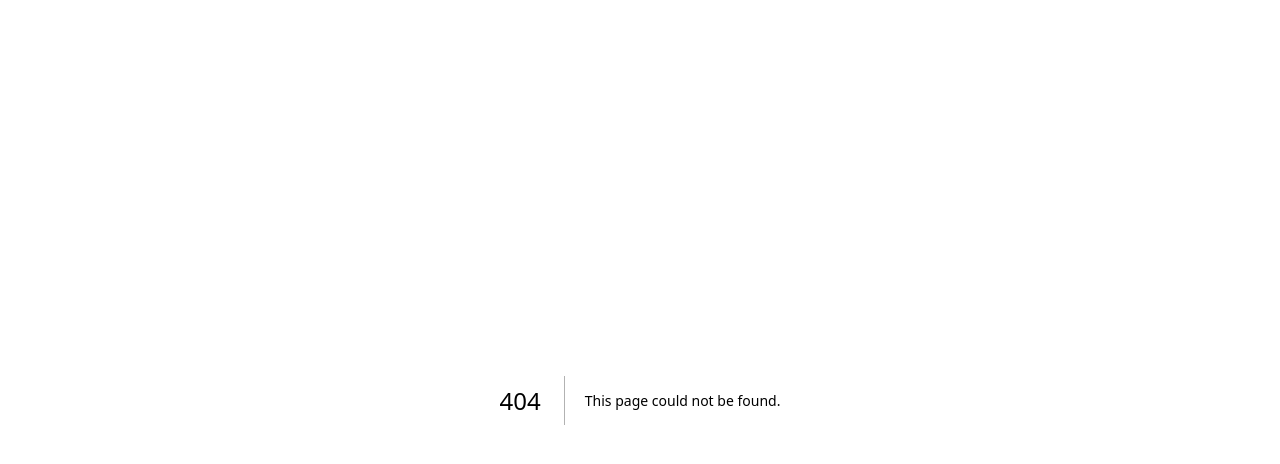
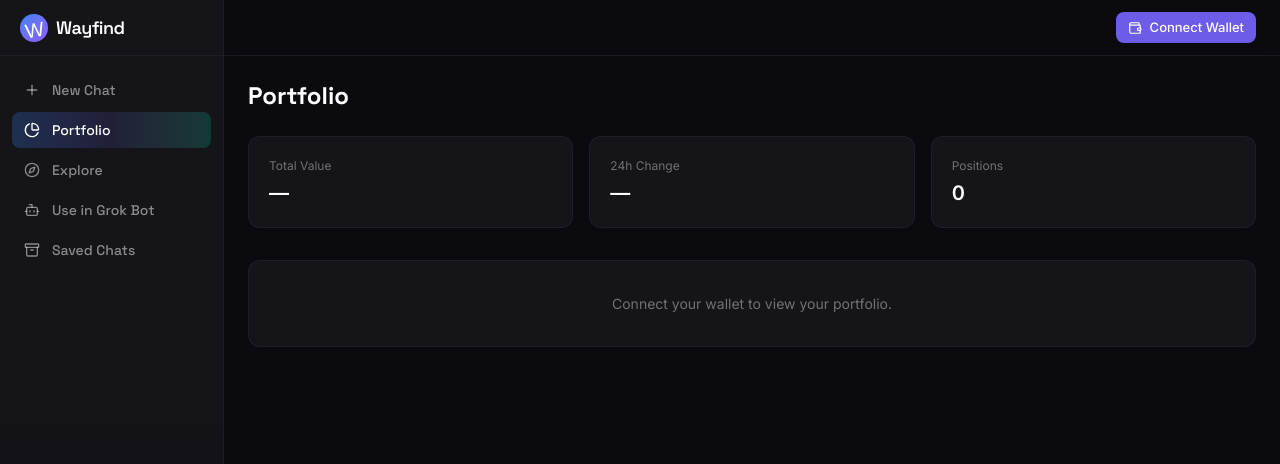
Before and after one commit to tamago-labs/wayfind-arc, a Next.js app in the folder frontend/: page /dashboard/portfolio in a window 1280 px wide. Before the commit this address had no page. Shown: the top 464 px of the page. Built offline with nearby package versions, Linux system fonts and the light colour scheme; a web font is replaced by a local one.

Commit message:
feat: add dashboard layout with sidebar and topbar

```diff
--- /dev/null
+++ b/frontend/app/components/dashboard/Sidebar.tsx
@@ -0,0 +1,79 @@
+'use client';
+
+import { useState } from 'react';
+import Link from 'next/link';
+import { usePathname } from 'next/navigation';
+import { Plus, PieChart, Compass, Bot, Archive, Menu, X } from 'lucide-react';
+import { motion, AnimatePresence } from 'framer-motion';
+
+const navItems = [
+  { href: '/dashboard/new-chat', label: 'New Chat', icon: Plus },
+  { href: '/dashboard/portfolio', label: 'Portfolio', icon: PieChart },
+  { href: '/dashboard/explore', label: 'Explore', icon: Compass },
+  { href: '/dashboard/grok-bot', label: 'Use in Grok Bot', icon: Bot },
+  { href: '/dashboard/chats', label: 'Saved Chats', icon: Archive },
+];
+
+export default function Sidebar() {
+  const pathname = usePathname();
+  const [mobileOpen, setMobileOpen] = useState(false);
+
+  return (
+    <>
+      {/* Mobile toggle */}
+      <button
+        onClick={() => setMobileOpen(!mobileOpen)}
+        className="lg:hidden fixed top-3 left-4 z-50 text-white/60 hover:text-white transition-colors"
+      >
+        {mobileOpen ? <X className="w-5 h-5" /> : <Menu className="w-5 h-5" />}
+      </button>
+
+      {/* Mobile overlay */}
+      <AnimatePresence>
+        {mobileOpen && (
+          <motion.div
+            initial={{ opacity: 0 }}
+            animate={{ opacity: 1 }}
+            exit={{ opacity: 0 }}
+            className="lg:hidden fixed inset-0 bg-black/60 z-30"
+            onClick={() => setMobileOpen(false)}
+          />
+        )}
+      </AnimatePresence>
+
+      {/* Sidebar */}
+      <aside className={`fixed top-0 left-0 h-screen w-56 bg-gradient-to-b from-surface via-surface to-dark/40 border-r border-border3/50 flex flex-col z-40 transition-transform lg:translate-x-0 ${mobileOpen ? 'translate-x-0' : '-translate-x-full'}`}>
+        <div className="h-14 flex items-center px-5 border-b border-border3/50">
+          <Link href="/" className="flex items-center gap-2">
+            <div className="w-7 h-7 rounded-full bg-gradient-to-br from-arcblue to-arcpurple flex">
+              <span className="text-[20px] font-brand text-center mx-auto rotate-[-10deg] ml-[5px] mt-[1px]">W</span>
+            </div>
+            <span className="font-display text-lg font-semibold tracking-tight">Wayfind</span>
+          </Link>
+        </div>
+
+        <nav className="flex-1 py-4 px-3 space-y-1">
+          {navItems.map((item) => {
+             const active = pathname === item.href || pathname.startsWith(item.href + '/') || (item.href === '/dashboard/new-chat' && pathname === '/dashboard');
+            const Icon = item.icon;
+            return (
+              <Link
+                key={item.href}
+                href={item.href}
+                onClick={() => setMobileOpen(false)}
+                className={`flex items-center gap-3 px-3 py-2 rounded-lg text-sm font-display font-medium transition-colors ${
+                  active
+                    ? 'bg-gradient-to-r from-arcblue/25 via-accent/15 to-accent2/20'
+                    : 'text-white/50 hover:text-white hover:bg-white/[0.03]'
+                }`}
+              >
+                <Icon className={`w-4 h-4 ${active ? 'text-white' : ''}`} />
+                <span className={active ? 'text-white' : ''}>{item.label}</span>
+              </Link>
+            );
+          })}
+        </nav>
+      </aside>
+    </>
+  );
+}
--- /dev/null
+++ b/frontend/app/components/dashboard/Topbar.tsx
@@ -0,0 +1,14 @@
+'use client';
+
+import { Wallet } from 'lucide-react';
+
+export default function Topbar() {
+  return (
+    <header className="h-14 sticky top-0 z-20 bg-dark/80 backdrop-blur border-b border-border3/50 flex items-center justify-end px-6">
+      <button className="flex items-center gap-2 px-3 py-1.5 rounded-lg text-[13px] font-medium bg-accent text-white hover:bg-accent/80 transition-colors">
+        <Wallet className="w-3.5 h-3.5" />
+        Connect Wallet
+      </button>
+    </header>
+  );
+}
--- a/frontend/app/components/landing/Header.tsx
+++ b/frontend/app/components/landing/Header.tsx
@@ -31,8 +31,8 @@ export default function Header() {
         </nav>
 
         <div className="hidden md:flex items-center gap-4">
-          <Link href="#pricing" className="text-[13px] font-display font-medium bg-accent text-white px-4 py-2 rounded-lg hover:bg-accent/80 transition-colors">
-            Get Started
+          <Link href="/dashboard" className="text-[13px] font-display font-medium bg-accent text-white px-4 py-2 rounded-lg hover:bg-accent/80 transition-colors">
+            Dashboard
           </Link>
         </div>
 
@@ -53,8 +53,8 @@ export default function Header() {
             {navLinks.map((link) => (
               <Link key={link.href} href={link.href} onClick={() => setOpen(false)} className="block text-[14px] text-white/50 hover:text-white font-display font-medium transition-colors">{link.label}</Link>
             ))}
-            <Link href="#pricing" onClick={() => setOpen(false)} className="block mt-4 text-center text-[13px] font-display font-medium bg-accent text-white px-4 py-2 rounded-lg hover:bg-accent/80 transition-colors">
-              Get Started
+            <Link href="/dashboard" onClick={() => setOpen(false)} className="block mt-4 text-center text-[13px] font-display font-medium bg-accent text-white px-4 py-2 rounded-lg hover:bg-accent/80 transition-colors">
+              Dashboard
             </Link>
           </motion.div>
         )}
--- /dev/null
+++ b/frontend/app/dashboard/chats/page.tsx
@@ -0,0 +1,10 @@
+export default function ChatsPage() {
+  return (
+    <div>
+      <h1 className="font-display text-2xl font-bold mb-6">Saved Chats</h1>
+      <div className="bg-surface border border-border3/50 rounded-xl p-8 text-center">
+        <p className="text-[14px] text-white/40">Your saved chat sessions will appear here.</p>
+      </div>
+    </div>
+  );
+}
--- /dev/null
+++ b/frontend/app/dashboard/explore/page.tsx
@@ -0,0 +1,10 @@
+export default function ExplorePage() {
+  return (
+    <div>
+      <h1 className="font-display text-2xl font-bold mb-6">Explore</h1>
+      <div className="bg-surface border border-border3/50 rounded-xl p-8 text-center">
+        <p className="text-[14px] text-white/40">Discover tokenized assets and protocols on Arc. Coming soon.</p>
+      </div>
+    </div>
+  );
+}
--- /dev/null
+++ b/frontend/app/dashboard/grok-bot/page.tsx
@@ -0,0 +1,18 @@
+export default function GrokBotPage() {
+  return (
+    <div>
+      <h1 className="font-display text-2xl font-bold mb-6">Use in Grok Bot</h1>
+      <div className="bg-surface border border-border3/50 rounded-xl p-8 text-center">
+        <p className="text-[14px] text-white/40 mb-4">Export your Wayfind setup to Grok Bot or import agent skills.</p>
+        <a
+          href="https://wayfind.click"
+          target="_blank"
+          rel="noopener noreferrer"
+          className="inline-flex items-center gap-2 text-[13px] font-display font-medium bg-accent text-white px-5 py-2.5 rounded-lg hover:bg-accent/80 transition-colors"
+        >
+          Open Grok Bot
+        </a>
+      </div>
+    </div>
+  );
+}
--- /dev/null
+++ b/frontend/app/dashboard/layout.tsx
@@ -0,0 +1,14 @@
+import Sidebar from '@/components/dashboard/Sidebar';
+import Topbar from '@/components/dashboard/Topbar';
+
+export default function DashboardLayout({ children }: { children: React.ReactNode }) {
+  return (
+    <div className="min-h-screen bg-dark">
+      <Sidebar />
+      <div className="ml-56 flex flex-col min-h-screen">
+        <Topbar />
+        <main className="flex-1 p-6">{children}</main>
+      </div>
+    </div>
+  );
+}
--- /dev/null
+++ b/frontend/app/dashboard/new-chat/page.tsx
@@ -0,0 +1,5 @@
+import { redirect } from 'next/navigation';
+
+export default function NewChatPage() {
+  redirect('/dashboard');
+}
--- /dev/null
+++ b/frontend/app/dashboard/page.tsx
@@ -0,0 +1,17 @@
+export default function DashboardPage() {
+  return (
+    <div className="flex flex-col items-center justify-center h-[calc(100vh-7rem)]">
+      <div className="max-w-lg w-full text-center">
+        <div className="w-16 h-16 rounded-full bg-accent/10 flex items-center justify-center mx-auto mb-6">
+          <svg className="w-8 h-8 text-accent" fill="none" viewBox="0 0 24 24" stroke="currentColor">
+            <path strokeLinecap="round" strokeLinejoin="round" strokeWidth={1.5} d="M8 12h.01M12 12h.01M16 12h.01M21 12c0 4.418-4.03 8-9 8a9.863 9.863 0 01-4.255-.949L3 20l1.395-3.72C3.512 15.042 3 13.574 3 12c0-4.418 4.03-8 9-8s9 3.582 9 8z" />
+          </svg>
+        </div>
+        <h1 className="font-display text-2xl font-bold mb-3">New Chat</h1>
+        <p className="text-[14px] text-white/45 leading-relaxed">
+          Start a conversation with your AI agent. Ask about on-chain data, portfolio management, or automate financial workflows on Arc.
+        </p>
+      </div>
+    </div>
+  );
+}
--- /dev/null
+++ b/frontend/app/dashboard/portfolio/page.tsx
@@ -0,0 +1,24 @@
+export default function PortfolioPage() {
+  return (
+    <div>
+      <h1 className="font-display text-2xl font-bold mb-6">Portfolio</h1>
+      <div className="grid md:grid-cols-3 gap-4 mb-8">
+        <div className="bg-surface border border-border3/50 rounded-xl p-5">
+          <p className="text-[12px] text-white/40 mb-1">Total Value</p>
+          <p className="text-xl font-semibold">—</p>
+        </div>
+        <div className="bg-surface border border-border3/50 rounded-xl p-5">
+          <p className="text-[12px] text-white/40 mb-1">24h Change</p>
+          <p className="text-xl font-semibold">—</p>
+        </div>
+        <div className="bg-surface border border-border3/50 rounded-xl p-5">
+          <p className="text-[12px] text-white/40 mb-1">Positions</p>
+          <p className="text-xl font-semibold">0</p>
+        </div>
+      </div>
+      <div className="bg-surface border border-border3/50 rounded-xl p-8 text-center">
+        <p className="text-[14px] text-white/40">Connect your wallet to view your portfolio.</p>
+      </div>
+    </div>
+  );
+}
```
